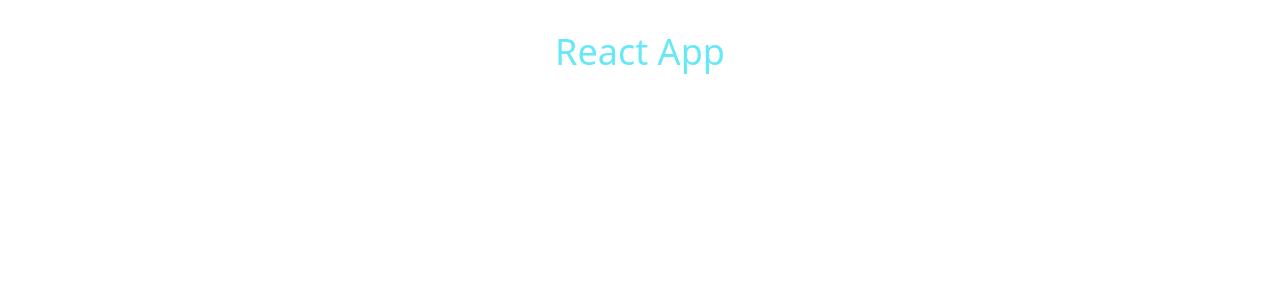
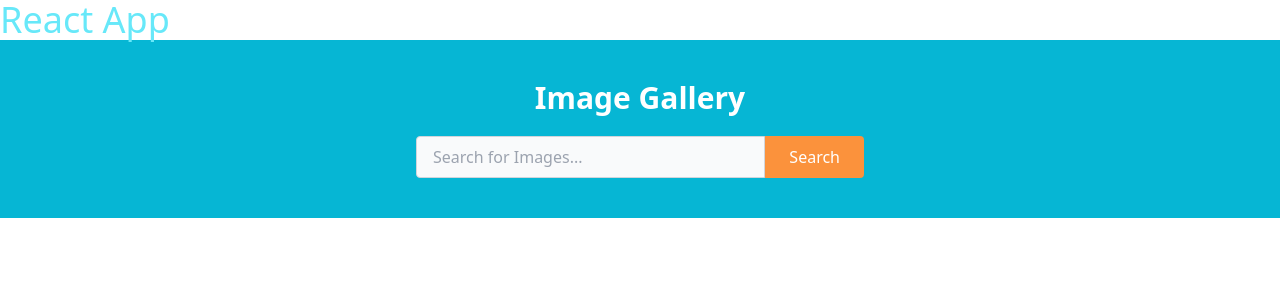
Before and after one commit to Yash-271120/Image-Gallery, a React (Vite) app: page / in a window 1280 px wide. Shown: the top 300 px of the page. Built offline with nearby package versions, Linux system fonts and the light colour scheme.

Commit message:
Added Jumbotron Header

```diff
--- a/src/App.jsx
+++ b/src/App.jsx
@@ -1,13 +1,16 @@
-import { useState } from 'react'
-import './App.css'
+import Jumbotron from "./utils/Jumbotron"
+import SearchField from "./utils/SearchField"
+
 
 function App() {
-  const [count, setCount] = useState(0)
 
   return (
-    <div className="App">
+    <>
       <h1 className=' text-cyan-300 text-4xl'>React App</h1>
-    </div>
+      <Jumbotron>
+        <SearchField />
+      </Jumbotron>
+    </>
   )
 }
 
--- /dev/null
+++ b/src/components/Image.jsx
@@ -0,0 +1,9 @@
+import React from 'react'
+
+const Image = () => {
+  return (
+    <div>Image</div>
+  )
+}
+
+export default Image
--- /dev/null
+++ b/src/components/ImageList.jsx
@@ -0,0 +1,9 @@
+import React from 'react'
+
+const ImageList = () => {
+  return (
+    <div>ImageList</div>
+  )
+}
+
+export default ImageList
--- /dev/null
+++ b/src/utils/Jumbotron.jsx
@@ -0,0 +1,16 @@
+import React from "react";
+
+const Jumbotron = ({ children }) => {
+  return (
+    <div className=" bg-cyan-500 py-10">
+      <div className=" max-w-md mx-auto">
+        <h1 className=" text-white font-bold text-3xl text-center mb-5">
+          Image Gallery
+        </h1>
+        {children}
+      </div>
+    </div>
+  );
+};
+
+export default Jumbotron;
--- /dev/null
+++ b/src/utils/SearchField.jsx
@@ -0,0 +1,18 @@
+import React from "react";
+
+const SearchField = () => {
+  return (
+    <div className="flex">
+      <input
+        className="indent-2 p-2 border bg-gray-50 border-gray-300 outline-none rounded-tl rounded-bl focus:ring focus:border-orange-400 text-md w-full"
+        type="search"
+        placeholder="Search for Images..."
+      />
+      <button className=" bg-orange-400 px-6 py-2 rounded-tr rounded-br text-white focus:ring-orange-300 focus:ring-2">
+        Search
+      </button>
+    </div>
+  );
+};
+
+export default SearchField;
```
